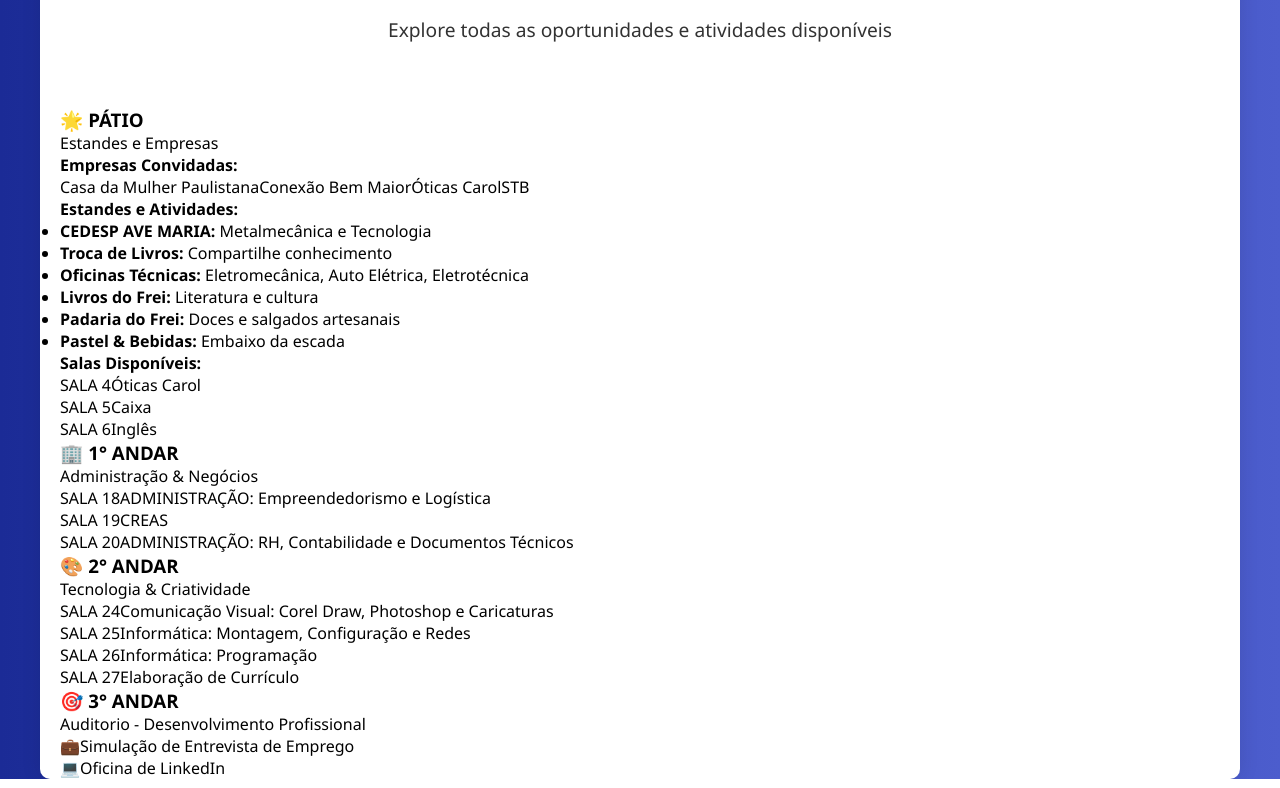
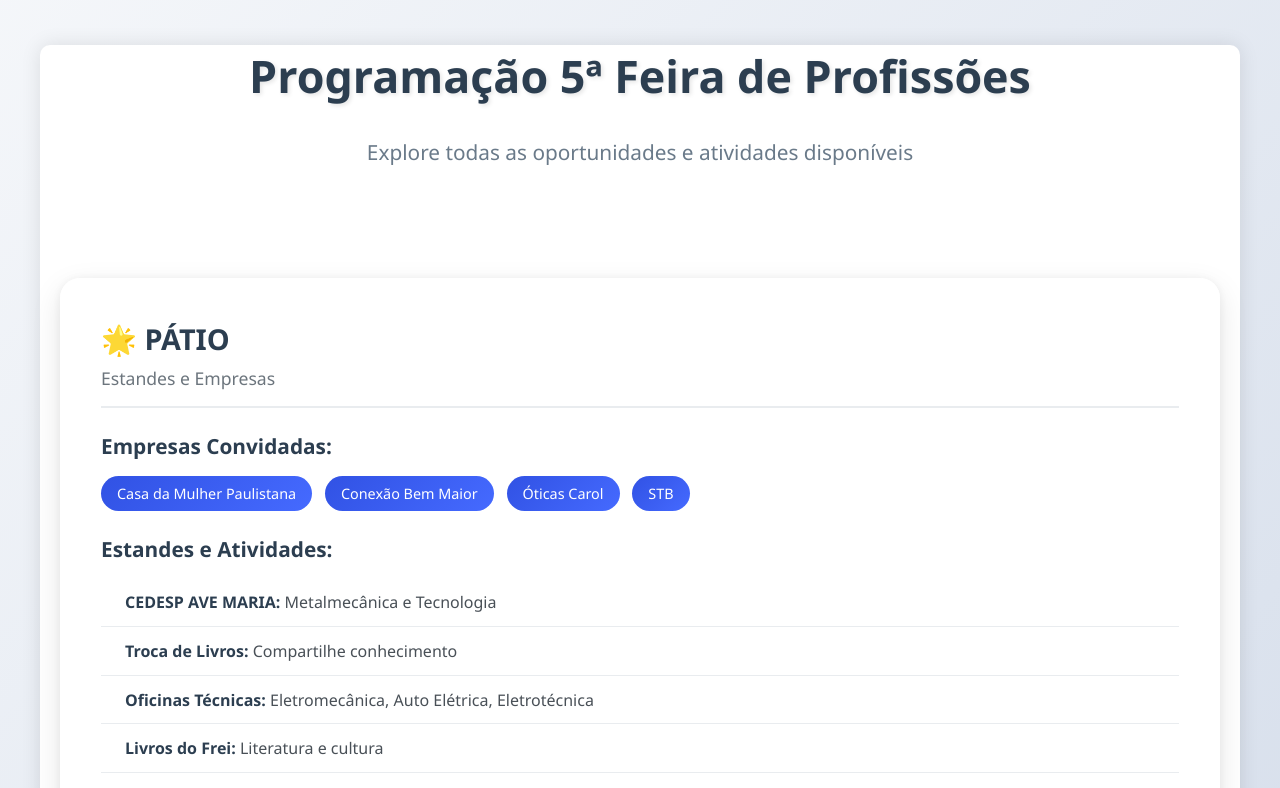
Before and after one commit to Gustavooxx/FeiraProfissoes, a React (Vite) app: page / in a window 1280 px wide. Shown: the part 2524-3312 px from the top of the page. Built offline with nearby package versions, Linux system fonts and the light colour scheme.

Commit message:
estilizacaoAndares

```diff
--- a/src/pages/Home/index.scss
+++ b/src/pages/Home/index.scss
@@ -491,9 +491,307 @@
     }
 }
 
-.secao-programacao{
+.secao-programacao {
+    padding: 100px 0;
+    background: linear-gradient(135deg, #f5f7fa 0%, #c3cfe2 100%);
+    position: relative;
+    overflow: hidden;
 
-    .container{
-        color: black;
+    &::before {
+        content: '';
+        position: absolute;
+        top: 0;
+        left: 0;
+        right: 0;
+        bottom: 0;
+
+        pointer-events: none;
+    }
+
+    .container {
+        color: #2c3e50;
+        position: relative;
+        z-index: 1;
+    }
+
+    .cabecalho-secao {
+        .titulo-secao {
+            color: #2c3e50;
+            font-size: 2.8rem;
+            margin-bottom: 1rem;
+            text-shadow: 2px 2px 4px rgba(0, 0, 0, 0.1);
+        }
+
+        .subtitulo-secao {
+            color: #5a6c7d;
+            font-size: 1.3rem;
+            opacity: 0.9;
+        }
+    }
+
+    .programacao-container {
+        display: flex;
+        flex-direction: column;
+        gap: 2.5rem;
+        margin-top: 3rem;
+    }
+
+    .programa-card {
+
+        border-radius: 20px;
+        padding: 2.5rem;
+        box-shadow:
+            0 10px 30px rgba(0, 0, 0, 0.1),
+            0 1px 8px rgba(0, 0, 0, 0.06);
+        transition: all 0.4s cubic-bezier(0.175, 0.885, 0.32, 1.275);
+        border: 1px solid rgba(255, 255, 255, 0.8);
+        position: relative;
+        overflow: hidden;
+
+        &::before {
+            content: '';
+            position: absolute;
+            top: 0;
+            left: -100%;
+            width: 100%;
+            height: 100%;
+
+            transition: left 0.5s;
+        }
+
+        &:hover::before {
+            left: 100%;
+        }
+
+        &:hover {
+            transform: translateY(-8px) scale(1.02);
+            box-shadow:
+                0 20px 40px rgba(0, 0, 0, 0.15),
+                0 2px 10px rgba(0, 0, 0, 0.08);
+        }
+
+
+        .programa-header {
+            margin-bottom: 1.5rem;
+            padding-bottom: 1rem;
+            border-bottom: 2px solid #e9ecef;
+
+            h3 {
+                font-size: 1.8rem;
+                color: #2c3e50;
+                margin-bottom: 0.5rem;
+                font-weight: 700;
+            }
+
+            .programa-subtitulo {
+                font-size: 1.1rem;
+                color: #6c757d;
+                font-weight: 500;
+            }
+        }
+
+        .programa-content {
+            color: #495057;
+
+            h4 {
+                font-size: 1.3rem;
+                color: #2c3e50;
+                margin-bottom: 1rem;
+                font-weight: 600;
+            }
+
+            .empresas-grid {
+                display: flex;
+                flex-wrap: wrap;
+                gap: 0.8rem;
+                margin-bottom: 1.5rem;
+
+                .empresa-tag {
+                    background: linear-gradient(135deg, #3152e4 0%, #456aff 100%);
+                    color: white;
+                    padding: 0.5rem 1rem;
+                    border-radius: 25px;
+                    font-size: 0.9rem;
+                    font-weight: 500;
+                    transition: all 0.3s ease;
+                    cursor: default;
+
+                    &:hover {
+                        transform: translateY(-2px);
+                        box-shadow: 0 5px 15px rgba(102, 126, 234, 0.4);
+                    }
+                }
+            }
+
+            ul {
+                list-style: none;
+                padding: 0;
+
+                li {
+                    padding: 0.8rem 0;
+                    border-bottom: 1px solid #e9ecef;
+                    position: relative;
+                    padding-left: 1.5rem;
+
+                    &:before {
+                        position: absolute;
+                        left: 0;
+                        color: #667eea;
+                        font-weight: bold;
+                    }
+
+                    &:last-child {
+                        border-bottom: none;
+                    }
+
+                    strong {
+                        color: #2c3e50;
+                        font-weight: 600;
+                    }
+                }
+            }
+
+            .salas-grid {
+                display: grid;
+                grid-template-columns: repeat(auto-fit, minmax(200px, 1fr));
+                gap: 1rem;
+                margin-top: 1rem;
+
+                .sala-item {
+                    background: #f8f9fa;
+                    padding: 1rem;
+                    border-radius: 10px;
+                    text-align: center;
+                    transition: all 0.3s ease;
+                    border: 1px solid #e9ecef;
+
+                    &:hover {
+                        background: #e9ecef;
+                        transform: translateY(-2px);
+                    }
+
+                    .sala-numero {
+                        display: block;
+                        font-weight: bold;
+                        color: #2b50f9;
+                        font-size: 1.1rem;
+                        margin-bottom: 0.5rem;
+                    }
+
+                    .sala-atividade {
+                        color: #6c757d;
+                        font-size: 0.9rem;
+                    }
+                }
+            }
+
+            .salas-andar {
+                .sala-detalhe {
+                    background: #f8f9fa;
+                    padding: 1rem 1.5rem;
+                    margin-bottom: 0.8rem;
+                    border-radius: 10px;
+                    border-left: 4px solid #214aff;
+                    transition: all 0.3s ease;
+
+                    &:hover {
+                        background: #e9ecef;
+                        transform: translateX(5px);
+                    }
+
+                    .sala-numero {
+                        font-weight: bold;
+                        color: #2b51f7;
+                        font-size: 1.1rem;
+                        margin-right: 1rem;
+                    }
+
+                    .sala-descricao {
+                        color: #495057;
+                    }
+                }
+            }
+
+            .auditorio-atividades {
+                .atividade-item {
+                    border-left:4px solid #214aff;
+                    display: flex;
+                    align-items: center;
+                    background: #f8f9fa;
+                    padding: 1.2rem;
+                    margin-bottom: 0.8rem;
+                    border-radius: 10px;
+                    transition: all 0.3s ease;
+
+                    &:hover {
+                        background: #e9ecef;
+                        transform: translateX(5px);
+                    }
+
+                    .atividade-icone {
+                        font-size: 1.5rem;
+                        margin-right: 1rem;
+                    }
+
+                    .atividade-texto {
+                        color: #495057;
+                        font-weight: 500;
+                    }
+                }
+            }
+        }
     }
 }
+
+// Responsive design
+@media (max-width: 768px) {
+    .secao-programacao {
+        padding: 60px 0;
+
+        .cabecalho-secao {
+            .titulo-secao {
+                font-size: 2.2rem;
+            }
+
+            .subtitulo-secao {
+                font-size: 1.1rem;
+            }
+        }
+
+        .programa-card {
+            padding: 1.5rem;
+            margin: 0 1rem;
+
+            .programa-header {
+                h3 {
+                    font-size: 1.5rem;
+                }
+            }
+
+            .programa-content {
+                .empresas-grid {
+                    .empresa-tag {
+                        font-size: 0.8rem;
+                        padding: 0.4rem 0.8rem;
+                    }
+                }
+
+                .salas-grid {
+                    grid-template-columns: 1fr;
+                }
+            }
+        }
+    }
+}
+
+@media (max-width: 480px) {
+    .secao-programacao {
+        .programacao-container {
+            gap: 1.5rem;
+        }
+
+        .programa-card {
+            padding: 1rem;
+        }
+    }
+}
```
